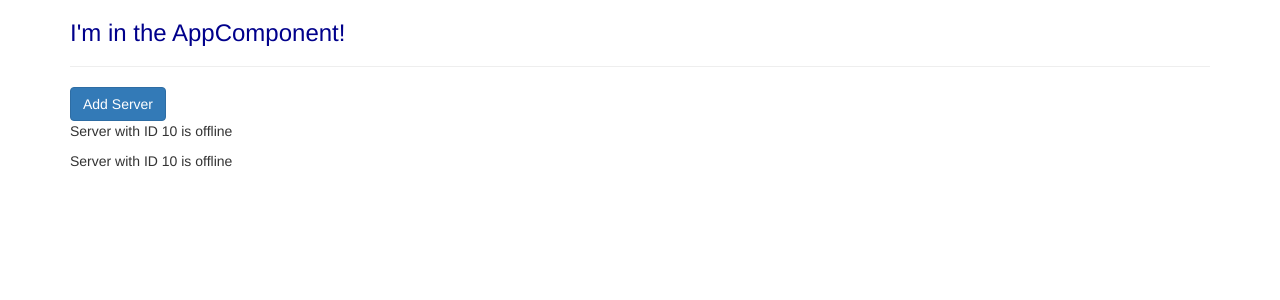
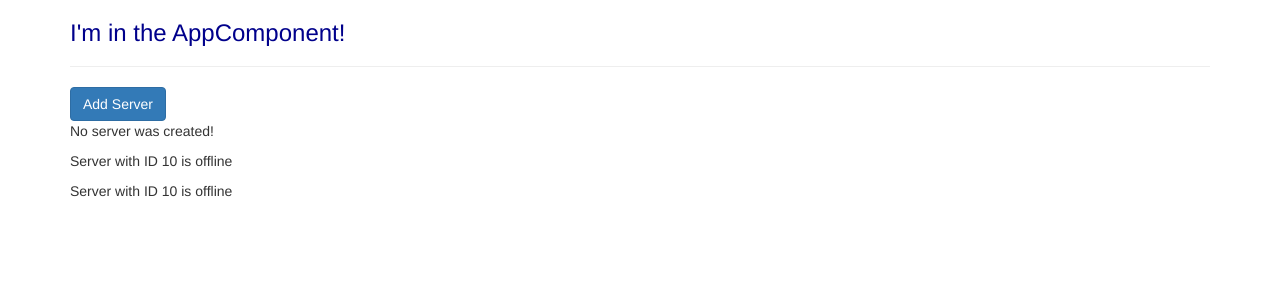
Before and after one commit to EdvinGaloyan/learning-project, an Angular app: page / in a window 1280 px wide. Shown: the top 300 px of the page. Built offline with nearby package versions, Linux system fonts and the light colour scheme.

Commit message:
using method

```diff
--- a/src/app/servers/servers.component.html
+++ b/src/app/servers/servers.component.html
@@ -1,5 +1,6 @@
-<button class="btn btn-primary" [disabled]="!allowNewServer">
+<button class="btn btn-primary" [disabled]="!allowNewServer" (click)="onCreateServer()">
   Add Server
 </button>
+<p>{{serverCreationStatus}}</p>
 <app-server></app-server>
 <app-server></app-server>
--- a/src/app/servers/servers.component.ts
+++ b/src/app/servers/servers.component.ts
@@ -7,6 +7,7 @@ import {Component, OnInit} from '@angular/core';
 })
 export class ServersComponent implements OnInit {
   allowNewServer = false;
+  serverCreationStatus = "No server was created!"
 
   constructor() {
     setTimeout(() => {
@@ -17,4 +18,8 @@ export class ServersComponent implements OnInit {
   ngOnInit(): void {
   }
 
+  onCreateServer(){
+    this.serverCreationStatus = "Server was created!"
+  }
+
 }
```
